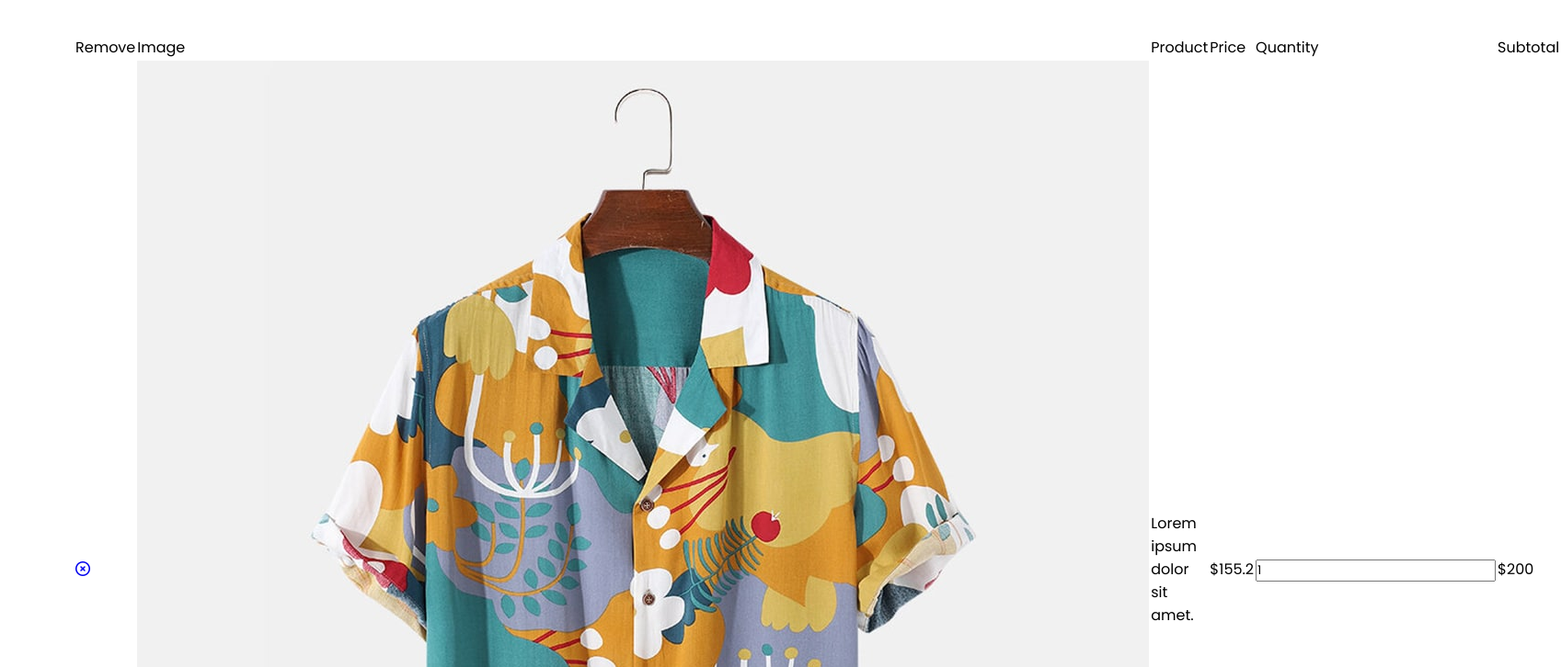
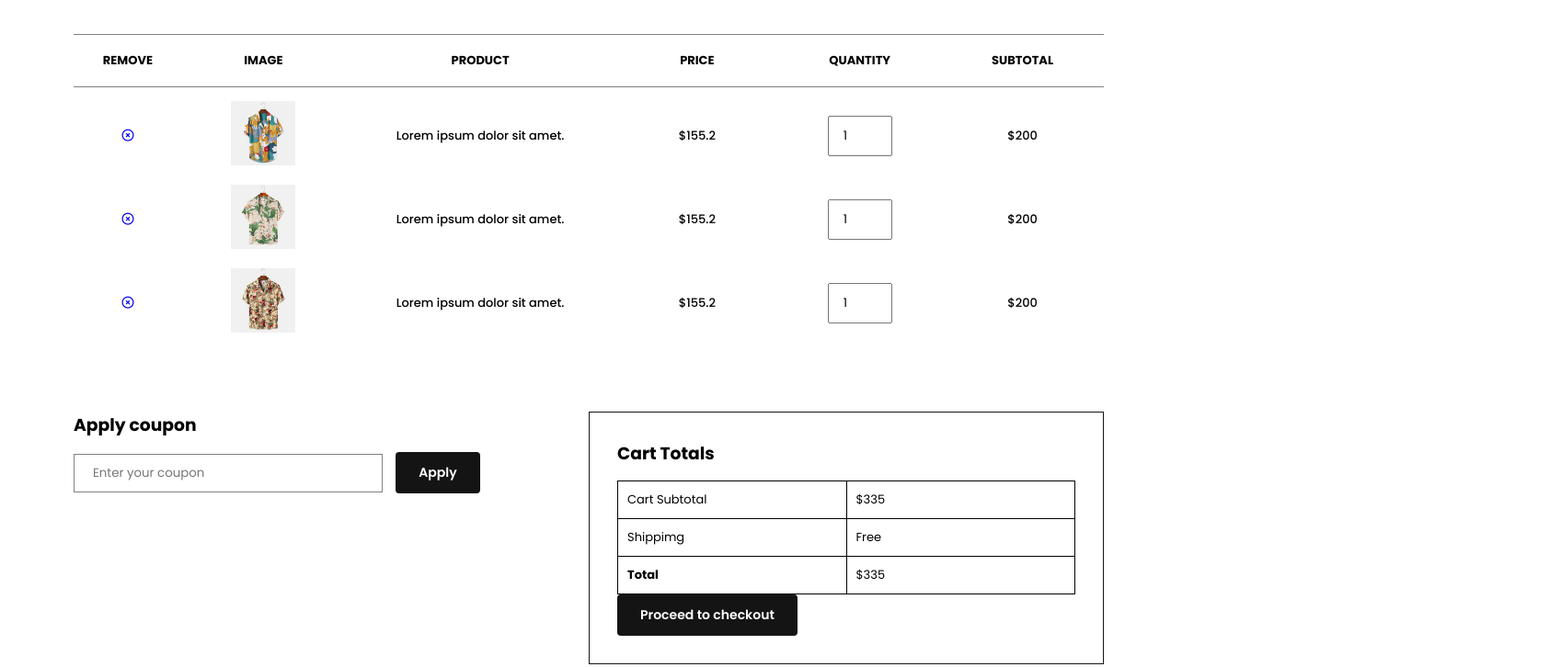
Before and after one commit to berasumit611/JavaScript-Ecommerce, a website built with Vite: page cart.html in a window 1280 px wide. Shown: the part 410-1136 px from the top of the page at 92% size, 1697 px wide, since content can reach past the window. Built offline with nearby package versions, Linux system fonts and the light colour scheme.

Commit message:
Modified style.css file add style for cart.html page

```diff
--- a/style.css
+++ b/style.css
@@ -975,6 +975,108 @@ footer .copyright{
 }
 /* contact.html page end */
 
+/* cart.html page start */
+
+#cart{
+  overflow-x: auto;
+  /* make table responsive for smaller device */
+}
+
+#cart table{
+  width: 100%;
+  border-collapse: collapse;
+  table-layout: fixed;
+  white-space: nowrap;
+}
+#cart table img{
+  width: 70px;
+}
+ /* custom-width */
+#cart table td:nth-child(1){
+ width: 100px;
+ text-align: center;
+}
+#cart table td:nth-child(2){
+  width: 150px;
+  text-align: center;
+ }
+ #cart table td:nth-child(3){
+  width: 250px;
+  text-align: center;
+ }
+ #cart table td:nth-child(4),
+ #cart table td:nth-child(5),
+ #cart table td:nth-child(6){
+  width: 150px;
+  text-align: center;
+ }
+ #cart table td:nth-child(5) input{
+  width: 70px;
+  padding: 10px 5px 10px 15px;
+ }
+ #cart table thead{
+  border: 1px solid grey;
+  border-left: none;
+  border-right: none;
+ }
+ #cart table thead td{
+  font-weight: 700;
+  text-transform: uppercase;
+  font-size: 13px;
+  padding: 18px 0;
+ }
+ #cart table tbody tr td{
+  padding-top: 15px;
+ }
+ #cart table tbody  td{
+  font-size:13px ;
+  font-weight: 500;
+ }
+ #cart-add{
+  display: flex;
+  flex-wrap: wrap;
+  justify-content: space-between;
+ }
+#coupon{
+width: 50%;
+margin-bottom: 30px;
+ }
+ #coupon h3,
+ #subtotal h3{
+  padding-bottom: 15px;
+ }
+ #coupon input{
+  padding: 10px 20px;
+  outline: none;
+  width: 60%;
+  margin-right: 10px;
+  border: 1px solid grey;
+ }
+ #coupon button,
+ #subtotal button{
+  background-color: #141414;
+  color: white;
+  padding: 12px 25px;
+
+ }
+ #subtotal{
+  width: 50%;
+  margin-bottom: 30px;
+  border: 1px solid  #141414;
+  padding: 30px;
+ }
+ #subtotal table{
+  border-collapse: collapse;
+ }
+ #subtotal table td{
+  width: 50%;
+  border: 1px solid black;
+  padding: 10px ;
+  font-size: 13px;
+ }
+/* cart.html page end */
+
+
 
 
 
@@ -1272,6 +1374,18 @@ footer .copyright{
 }
 /* contact page end */
 
+/* cart page start */
+#coupon,#subtotal{
+  width: 100%;
+}
+#cart-add{
+
+  flex-direction: column;
+
+ }
+/* cart page start */
+
+
 
 
 }
```
